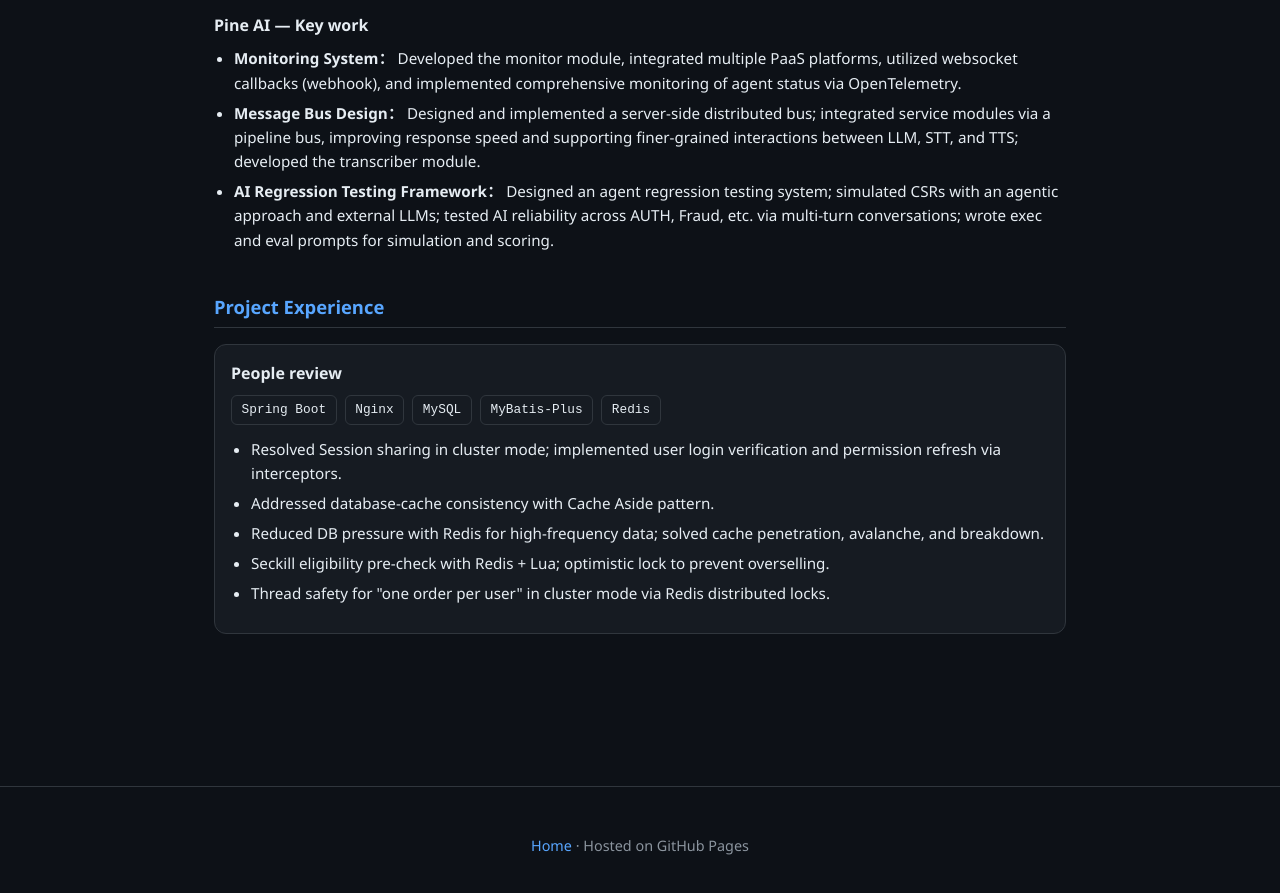
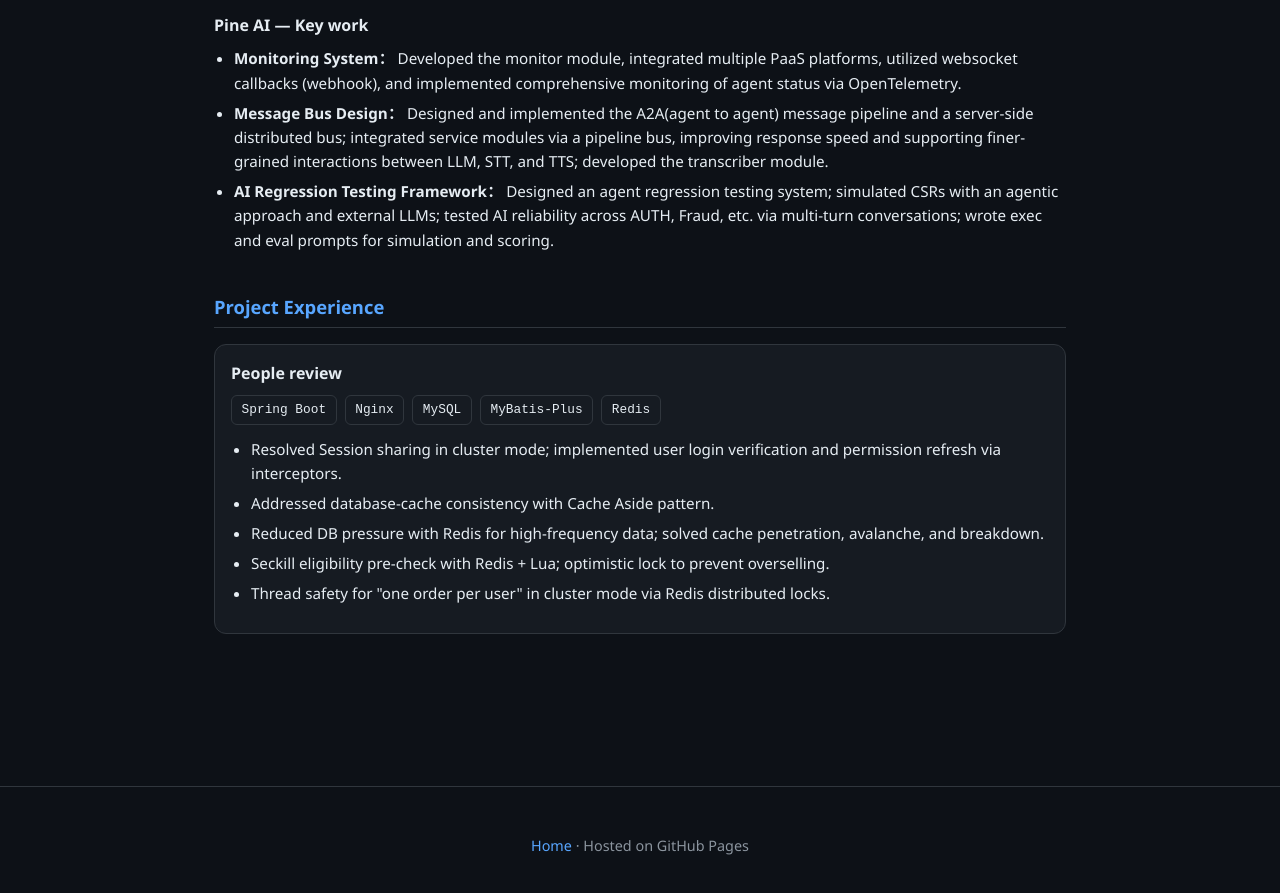
Before and after one commit to Lyunzh/Lyunzh.github.io, a plain HTML site: page resume.html in a window 1280 px wide. Shown: the part 853-1746 px from the top of the page. Drawn offline with Linux system fonts and the light colour scheme.

Commit message:
feat: temporal chage

```diff
--- a/resume.html
+++ b/resume.html
@@ -79,7 +79,7 @@
       <h3>Pine AI — Key work</h3>
       <ul>
         <li><strong>Monitoring System：</strong> Developed the monitor module, integrated multiple PaaS platforms, utilized websocket callbacks (webhook), and implemented comprehensive monitoring of agent status via OpenTelemetry.</li>
-        <li><strong>Message Bus Design：</strong> Designed and implemented a server-side distributed bus; integrated service modules via a pipeline bus, improving response speed and supporting finer-grained interactions between LLM, STT, and TTS; developed the transcriber module.</li>
+        <li><strong>Message Bus Design：</strong> Designed and implemented the A2A(agent to agent) message pipeline and a server-side distributed bus; integrated service modules via a pipeline bus, improving response speed and supporting finer-grained interactions between LLM, STT, and TTS; developed the transcriber module.</li>
         <li><strong>AI Regression Testing Framework：</strong> Designed an agent regression testing system; simulated CSRs with an agentic approach and external LLMs; tested AI reliability across AUTH, Fraud, etc. via multi-turn conversations; wrote exec and eval prompts for simulation and scoring.</li>
       </ul>
     </section>
```
